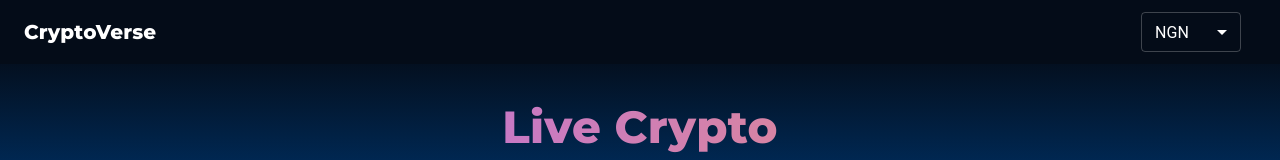
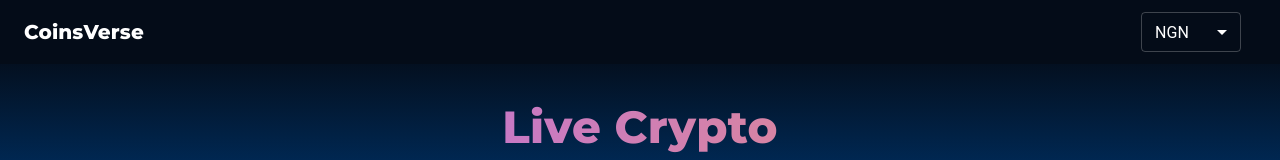
Before and after one commit to FesoQue/Live-CryptoCurrency-Tracker-Project, a React (Create React App) app: page / in a window 1280 px wide. Shown: the top 160 px of the page. Built offline with nearby package versions, Linux system fonts and the light colour scheme; no server answers.

Commit message:
-changed logo name -converts search name to lowercase

```diff
--- a/src/component/Coinstable.js
+++ b/src/component/Coinstable.js
@@ -59,8 +59,8 @@ const Coinstable = () => {
   const handleSearch = () => {
     return coinsList.filter(
       (coin) =>
-        coin.name.toLowerCase().includes(search) ||
-        coin.symbol.toLowerCase().includes(search)
+        coin.name.toLowerCase().includes(search.toLowerCase()) ||
+        coin.symbol.toLowerCase().includes(search.toLowerCase())
     );
   };
 
--- a/src/component/Header.js
+++ b/src/component/Header.js
@@ -50,7 +50,7 @@ const Header = () => {
               variant='h6'
               id='logoText'
             >
-              CryptoVerse
+              CoinsVerse
             </Typography>
             <Select
               variant='outlined'
@@ -62,8 +62,8 @@ const Header = () => {
               value={currency}
               onChange={(e) => setCurrency(e.target.value)}
             >
+              <MenuItem value='NGN'>NGN </MenuItem>
               <MenuItem value='USD'>USD </MenuItem>
-              <MenuItem value='NGN'>NGN </MenuItem>
             </Select>
           </Toolbar>
         </Container>
```
